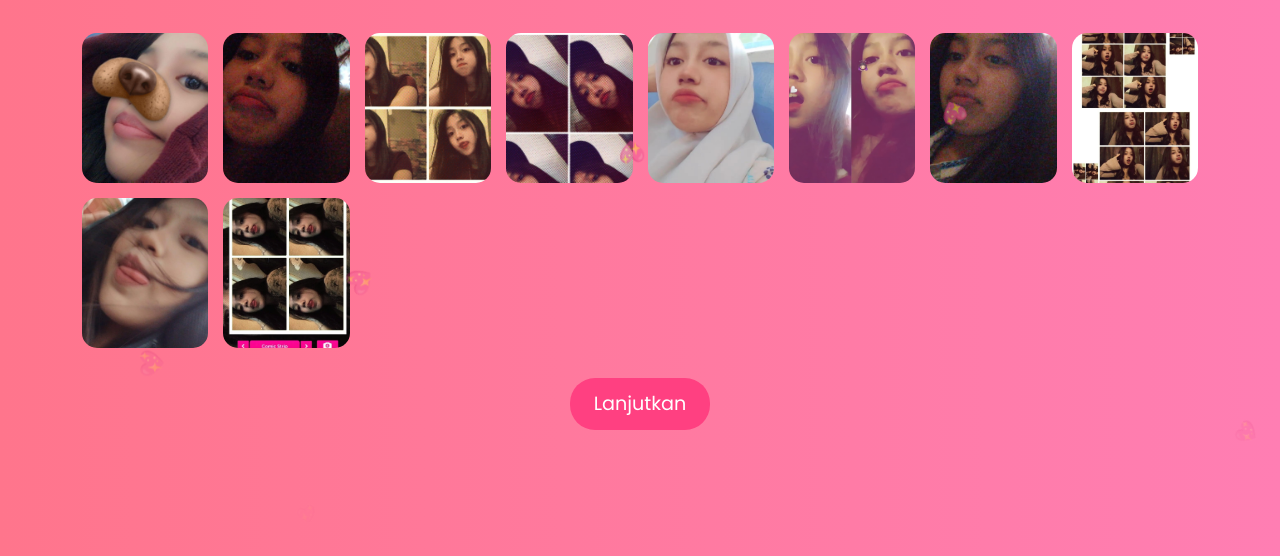
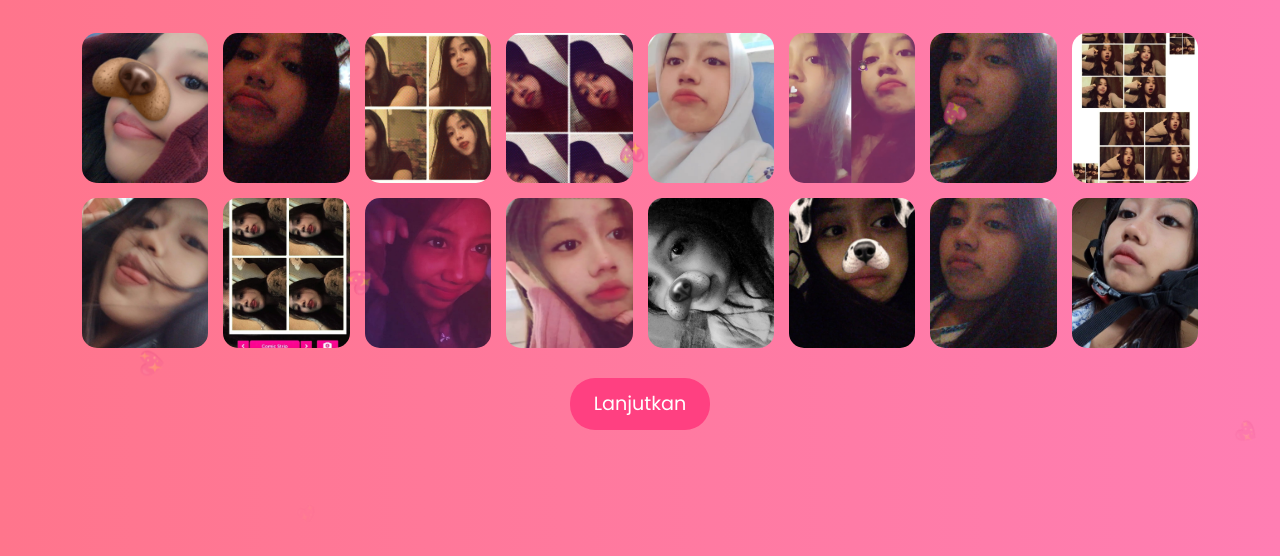
Before and after one commit to RIFQI00aku/valentine-website, a plain HTML site: page kata.html in a window 1280 px wide. Shown: the part 244-800 px from the top of the page. Drawn offline with nearby package versions, Linux system fonts and the light colour scheme.

Commit message:
Update tampilan valentine

```diff
--- a/kata.html
+++ b/kata.html
@@ -91,6 +91,12 @@
         <img src="8.jpg" alt="Kenangan 8">
         <img src="9.jpg" alt="Kenangan 9">
         <img src="10.jpg" alt="Kenangan 10">
+        <img src="11.jpg" alt="Kenangan 11">
+        <img src="12.jpg" alt="Kenangan 12">
+        <img src="13.jpg" alt="Kenangan 13">
+        <img src="14.jpg" alt="Kenangan 14">
+        <img src="15.jpg" alt="Kenangan 15">
+        <img src="16.jpg" alt="Kenangan 16">
     </div>
     <button class="back-button" onclick="window.location.href='pesan.html'">Lanjutkan</button>
     <script>
```
Also changed, not shown: 11.jpg (added), 12.jpg (added), 13.jpg (added), 14.jpg (added), 15.jpg (added), 16.jpg (added).
